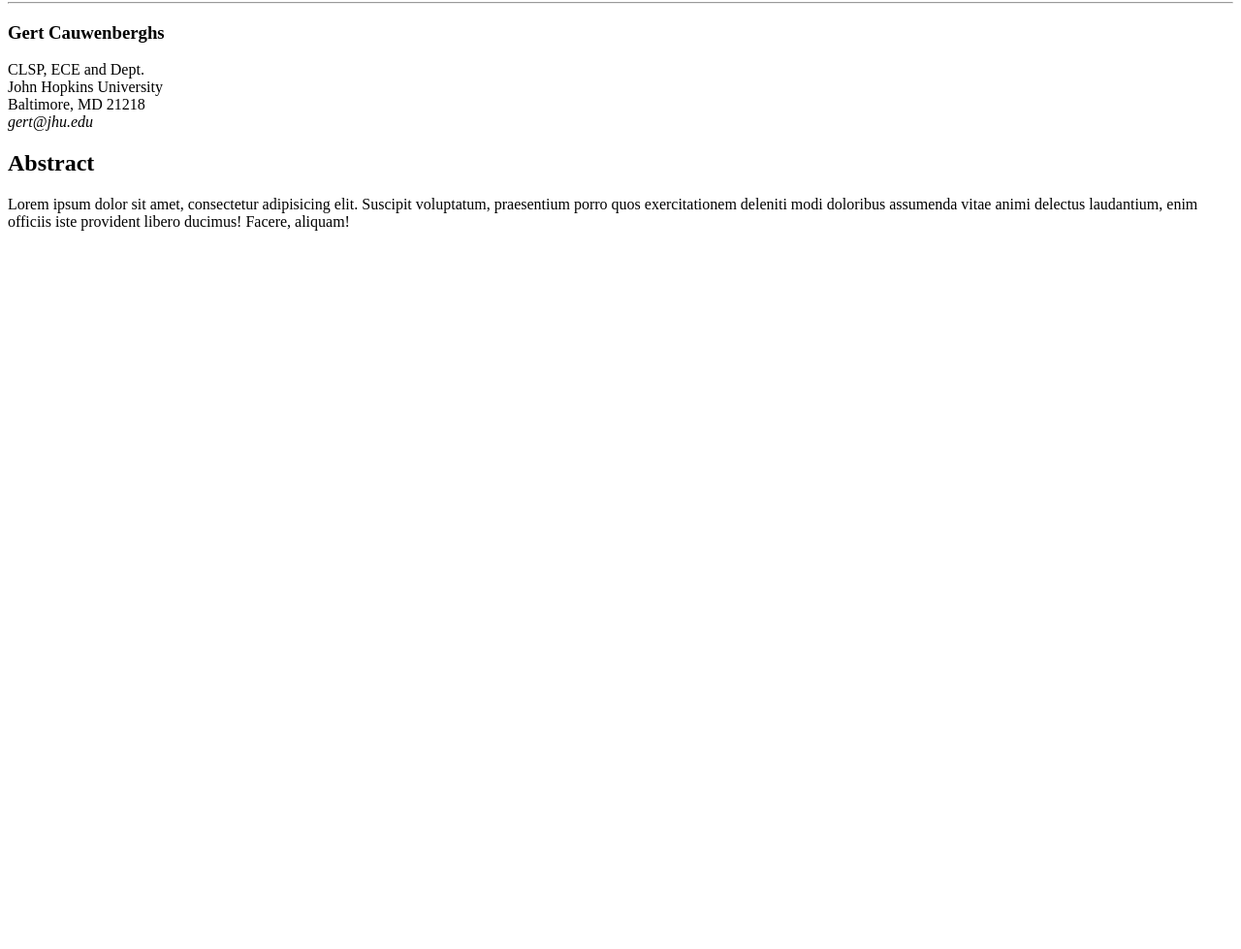
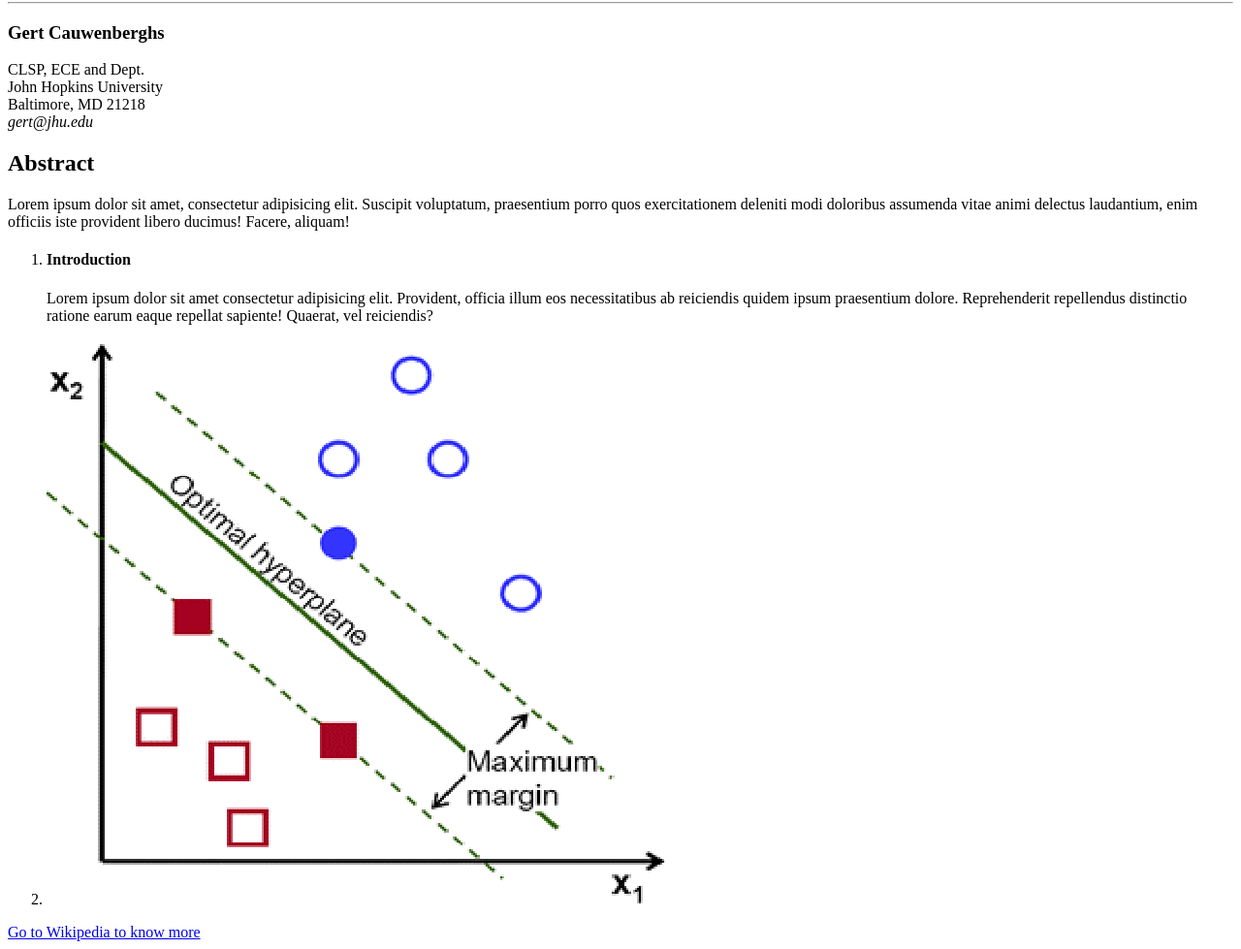
Before and after one commit to Francesca-Salvini/paper-scientifico, a website: page index.html in a window 1280 px wide. Shown: the part 78-1057 px from the top of the page at 97% size. Before the commit the page ends 800 px from the top, so only its background shows below. Drawn offline with Linux system fonts and the light colour scheme.

Commit message:
Fine esercizio

```diff
--- a/index.html
+++ b/index.html
@@ -32,8 +32,30 @@
         doloribus assumenda vitae animi delectus laudantium, enim officiis iste
         provident libero ducimus! Facere, aliquam!
       </p>
+
+      <ol>
+        <li>
+          <h4>Introduction</h4>
+          <p>
+            Lorem ipsum dolor sit amet consectetur adipisicing elit. Provident,
+            officia illum eos necessitatibus ab reiciendis quidem ipsum
+            praesentium dolore. Reprehenderit repellendus distinctio ratione
+            earum eaque repellat sapiente! Quaerat, vel reiciendis?
+          </p>
+        </li>
+        <li>
+          <img src="img/paper-scientifico.png" alt="" />
+        </li>
+      </ol>
     </div>
 
     <!--Fine Contenuto Paper-->
+    <!--Finale pagina-->
+    <div>
+      <a href="https://it.wikipedia.org/wiki/Pagina_principale"
+        >Go to Wikipedia to know more</a
+      >
+    </div>
+    <!--Fine Finale pagina-->
   </body>
 </html>
```
Also changed, not shown: img/paper-scientifico.png (added).
